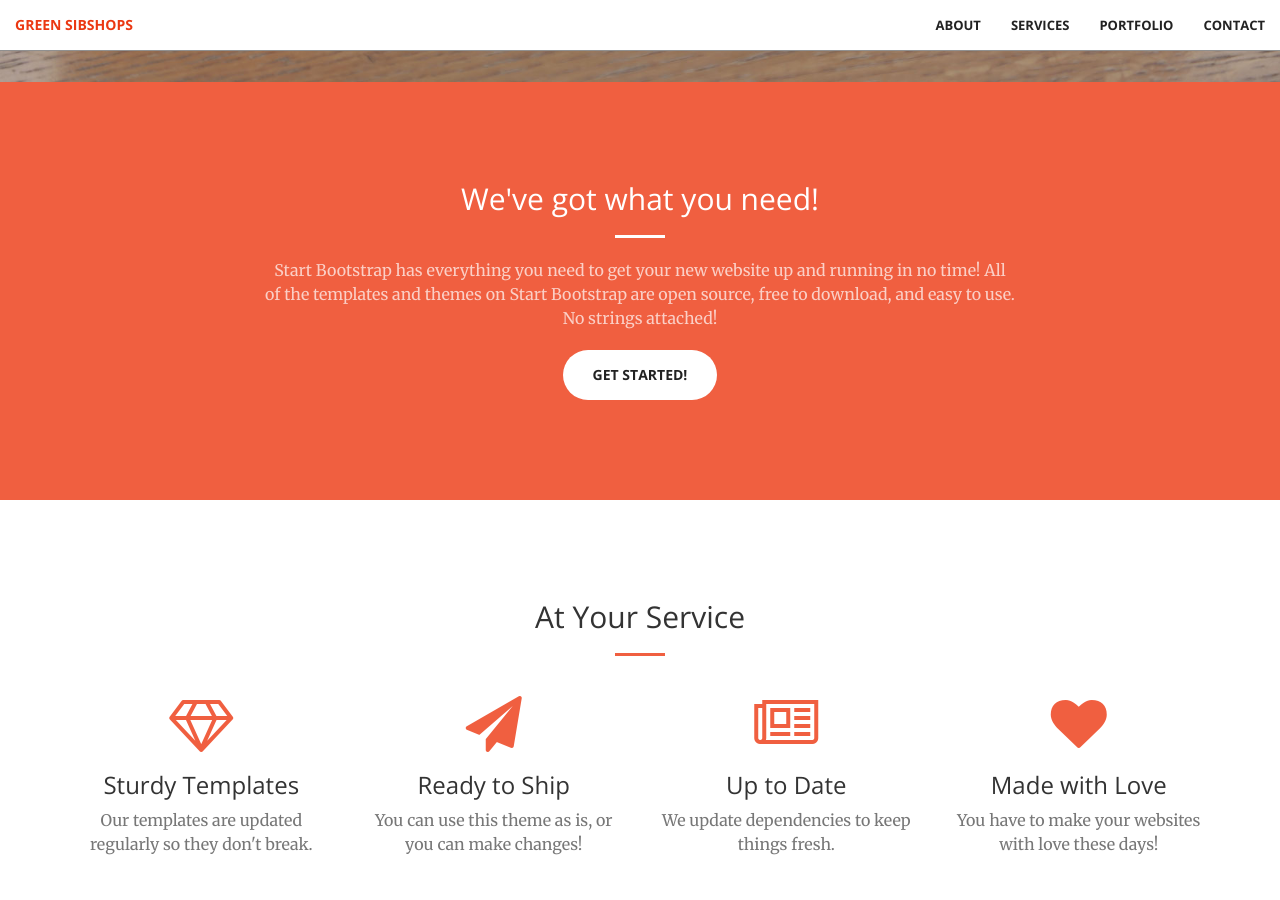
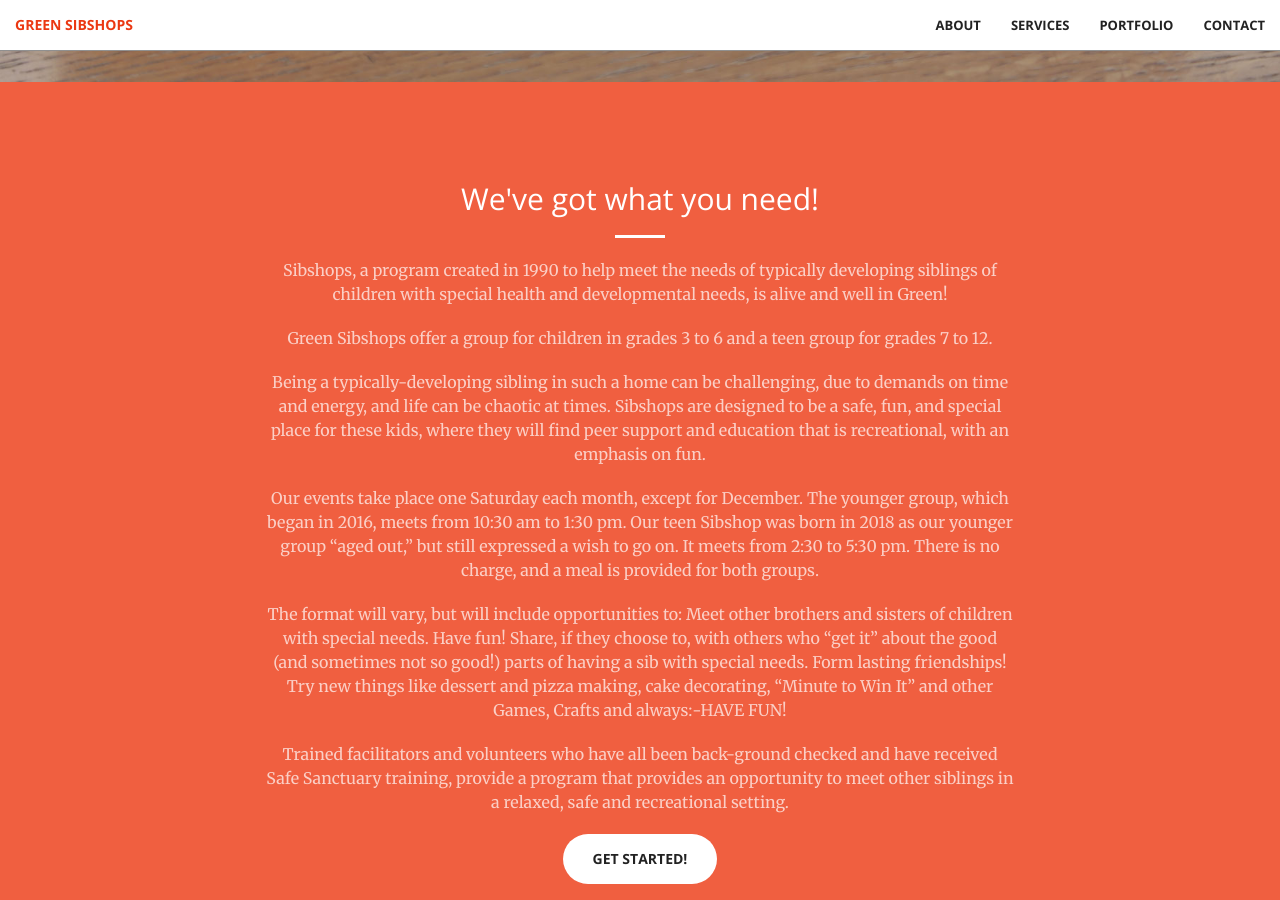
Before and after one commit to greensibshops/greensibshops.github.io, a Jekyll site: the page built from index.html, in a window 1280 px wide and 900 px high, scrolled down 818 px. Built offline with Jekyll 4.4.1, drawn with Linux system fonts in a browser that asks for light colours.

Commit message:
Update call-to-action.html

```diff
--- a/_includes/call-to-action.html
+++ b/_includes/call-to-action.html
@@ -4,7 +4,12 @@
             <div class="col-lg-8 col-lg-offset-2 text-center">
                 <h2 class="section-heading">We've got what you need!</h2>
                 <hr class="light">
-                <p class="text-faded">Start Bootstrap has everything you need to get your new website up and running in no time! All of the templates and themes on Start Bootstrap are open source, free to download, and easy to use. No strings attached!</p>
+                <p class="text-faded">Sibshops, a program created in 1990 to help meet the needs of typically developing siblings of children with special health and developmental needs, is alive and well in Green!</p>
+                <p class="text-faded">Green Sibshops offer a group for children in grades 3 to 6 and a teen group for grades 7 to 12.</p>
+                <p class="text-faded">Being a typically-developing sibling in such a home can be challenging, due to demands on time and energy, and life can be chaotic at times. Sibshops are designed to be a safe, fun, and special place for these kids, where they will find peer support and education that is recreational, with an emphasis on fun.</p>
+                <p class="text-faded">Our events take place one Saturday each month, except for December. The younger group, which began in 2016, meets from 10:30 am to 1:30 pm. Our teen Sibshop was born in 2018 as our younger group “aged out,” but still expressed a wish to go on. It meets from 2:30 to 5:30 pm. There is no charge, and a meal is provided for both groups.</p>
+                <p class="text-faded">The format will vary, but will include opportunities to: Meet other brothers and sisters of children with special needs. Have fun! Share, if they choose to, with others who “get it” about the good (and sometimes not so good!) parts of having a sib with special needs. Form lasting friendships! Try new things like dessert and pizza making, cake decorating, “Minute to Win It” and other Games, Crafts and always:-HAVE FUN!</p>
+                <p class="text-faded">Trained facilitators and volunteers who have all been back-ground checked and have received Safe Sanctuary training, provide a program that provides an opportunity to meet other siblings in a relaxed, safe and recreational setting.</p>
                 <a href="#" class="btn btn-default btn-xl">Get Started!</a>
             </div>
         </div>
```
